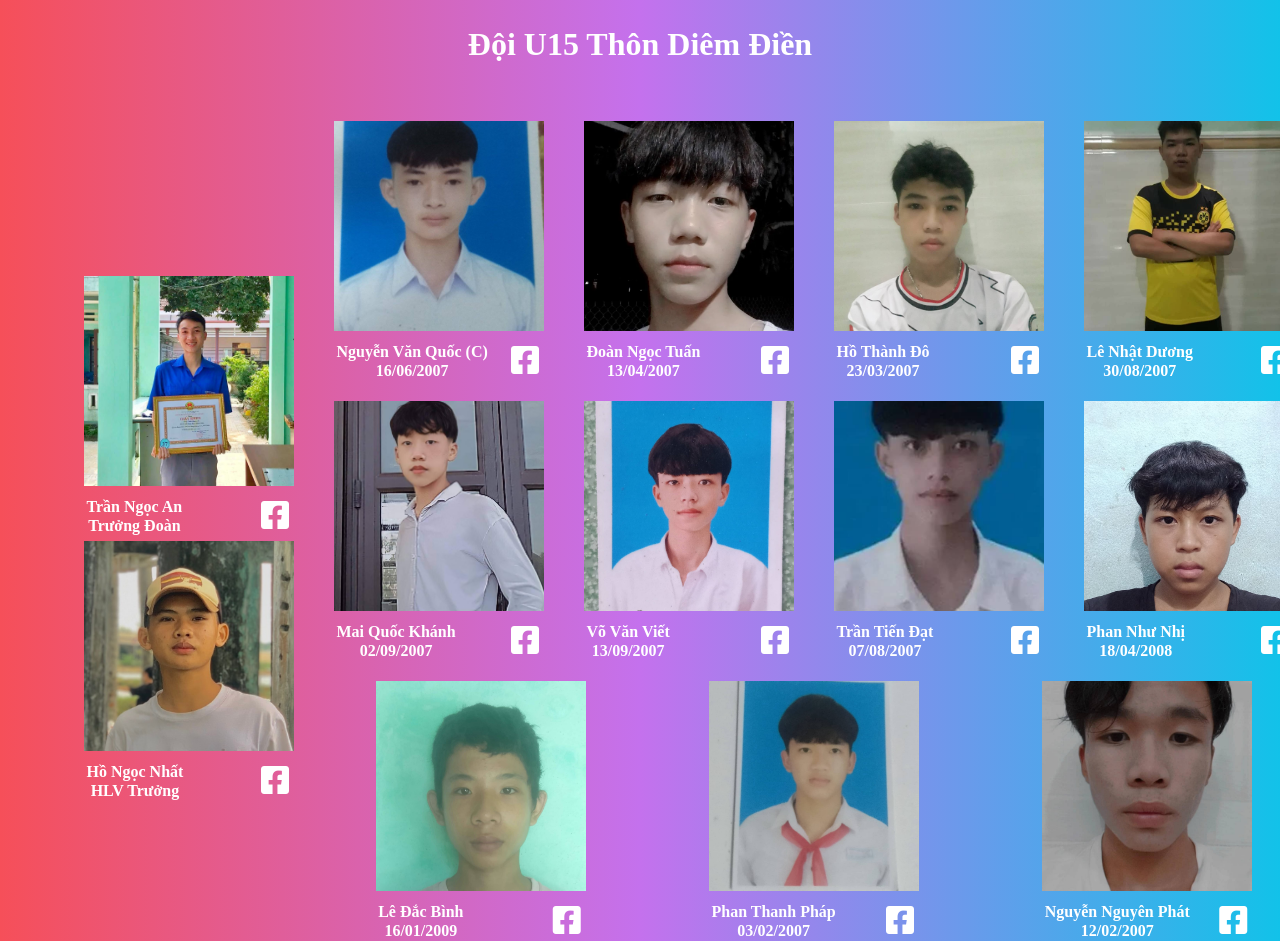
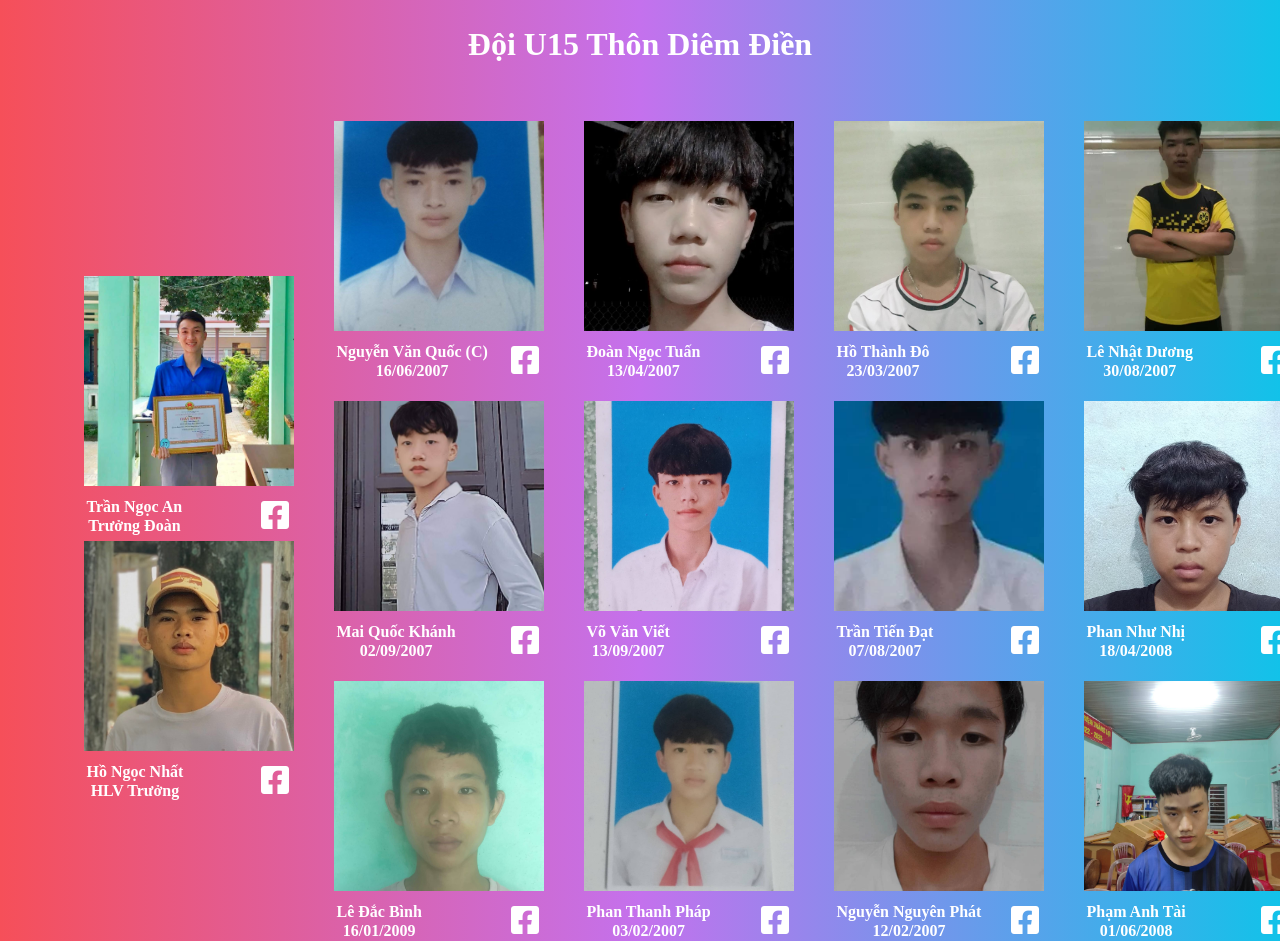
Before and after one commit to mvn-antran2-dn/doi-bong-DD, a plain HTML site: page index.html in a window 1280 px wide. Shown: the top 941 px of the page. Drawn offline with nearby package versions, Linux system fonts and the light colour scheme.

Commit message:
add: binh

```diff
--- a/index.html
+++ b/index.html
@@ -212,9 +212,22 @@
                     </div>
                 </div>
             </div>
-                   </div>
-
+            <div class="card-item-big">
+                <div class="card-item">
+                    <img src="./assets/img/single/tai.jpg" alt="" class="card-item__img">
+                    <div class="card-item__content">
+                        <div class="card-content">
+                            <h3 class="card-item__heading">Phạm Anh Tài</h3>
+                            <h3 class="card-item__heading">01/06/2008</h3>
+                        </div>
+                        <div class="icon-item">
+                            <a href=""><i class="icon-fb fa-brands fa-facebook-square"></i></a>
+                        </div>
+                    </div>
+                </div>
+            </div>
         </div>
-            </div>
+        </div>
+    </div>
 </body>
 </html>
```
Also changed, not shown: assets/img/single/tai.jpg (added).
